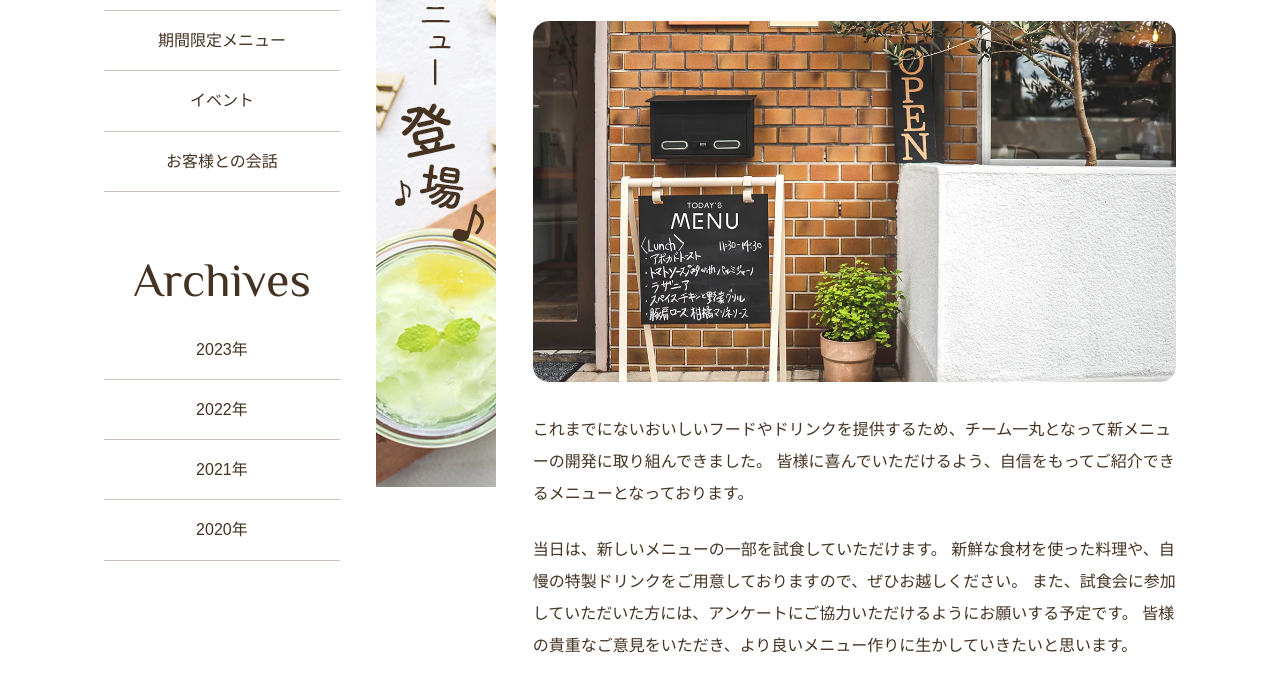
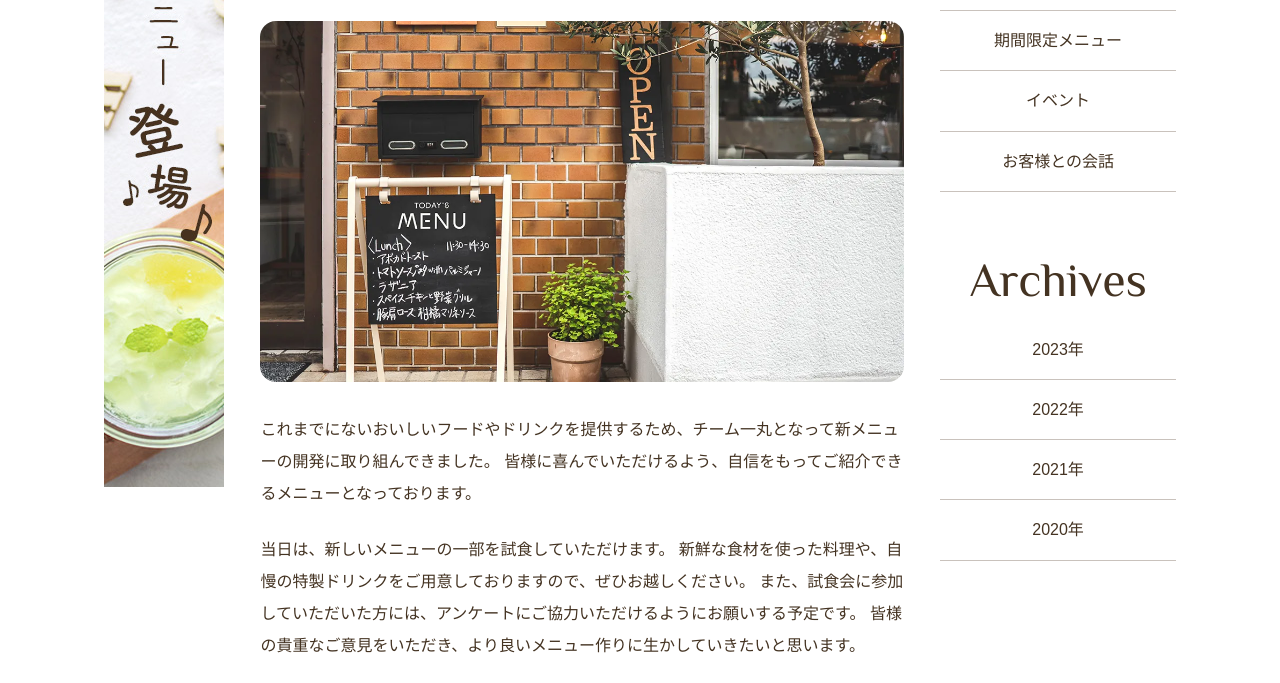
Before and after one commit to k025c0027-netizen/wcbcafe3, a plain HTML site: page news.html in a window 1280 px wide. Shown: the part 609-1292 px from the top of the page. Drawn offline with Linux system fonts and the light colour scheme; some packages are replaced by stand-ins of ours.

Commit message:
shuuseisan

```diff
--- a/css/style.css
+++ b/css/style.css
@@ -236,6 +236,10 @@ item p{
     }
     .sidebar {
         width: 22%;
+        order:3;
+    }
+    .ad{
+        order:1;
     }
     .sidebar .heading-medium{
         line-height: 1;
```
